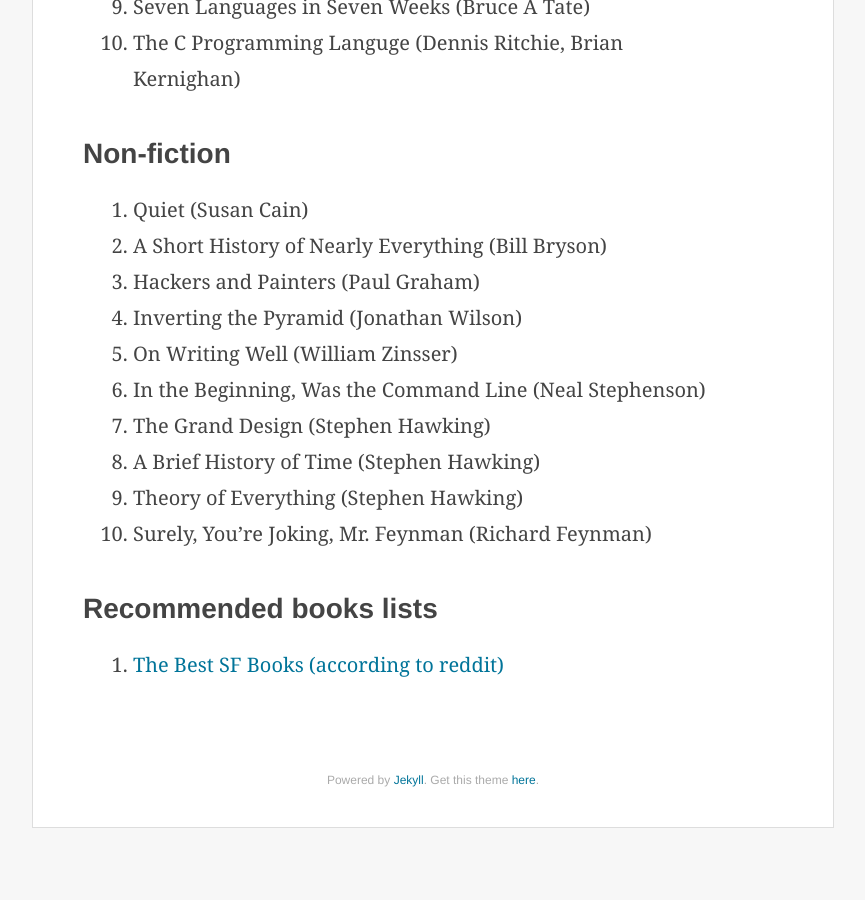
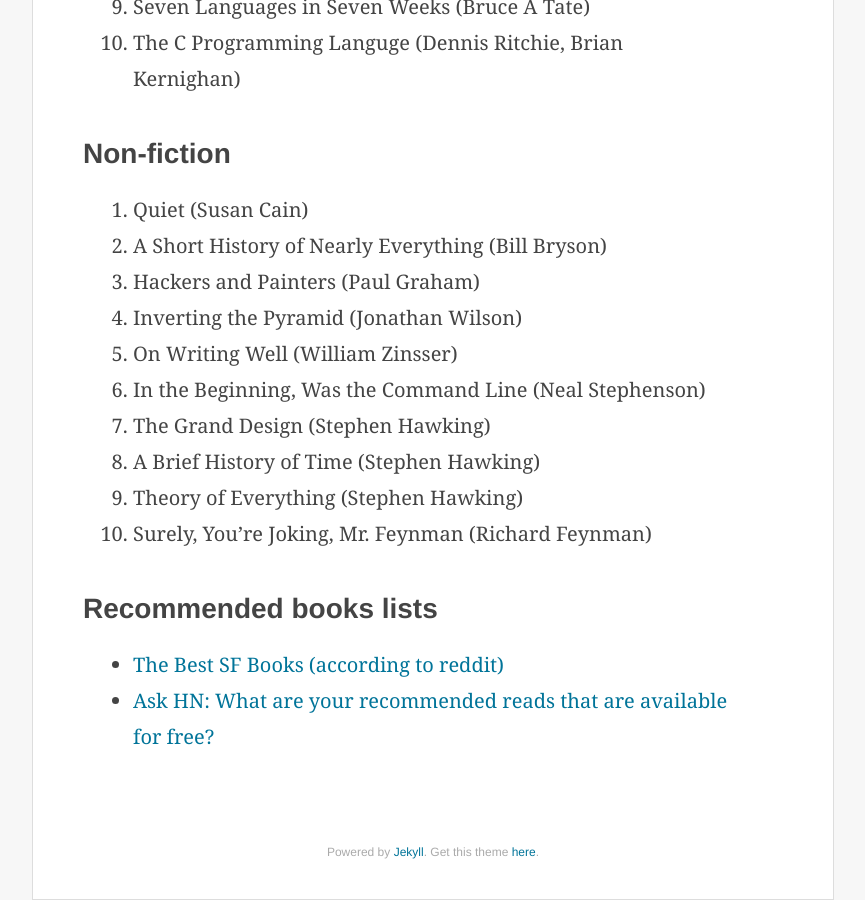
Before and after one commit to nithinbekal/nithinbekal.github.io, a Jekyll site: the page built from notes/books.md, in a window 1280 px wide and 900 px high, scrolled down 1533 px. Shown: the whole window, without its empty margins (207-1072 px from the left). Built offline with Jekyll 4.4.1, drawn with Linux system fonts in a browser that asks for light colours; before the commit the page ends 2361 px from its top, so only the background shows below that.

Commit message:
Add bookmark

```diff
--- a/notes/books.md
+++ b/notes/books.md
@@ -61,4 +61,5 @@
 
 ### Recommended books lists
 
-1. [The Best SF Books (according to reddit)](http://blamcast.net/articles/best-science-fiction-books)
+* [The Best SF Books (according to reddit)](http://blamcast.net/articles/best-science-fiction-books)
+* [Ask HN: What are your recommended reads that are available for free?](https://news.ycombinator.com/item?id=9611219)
```
